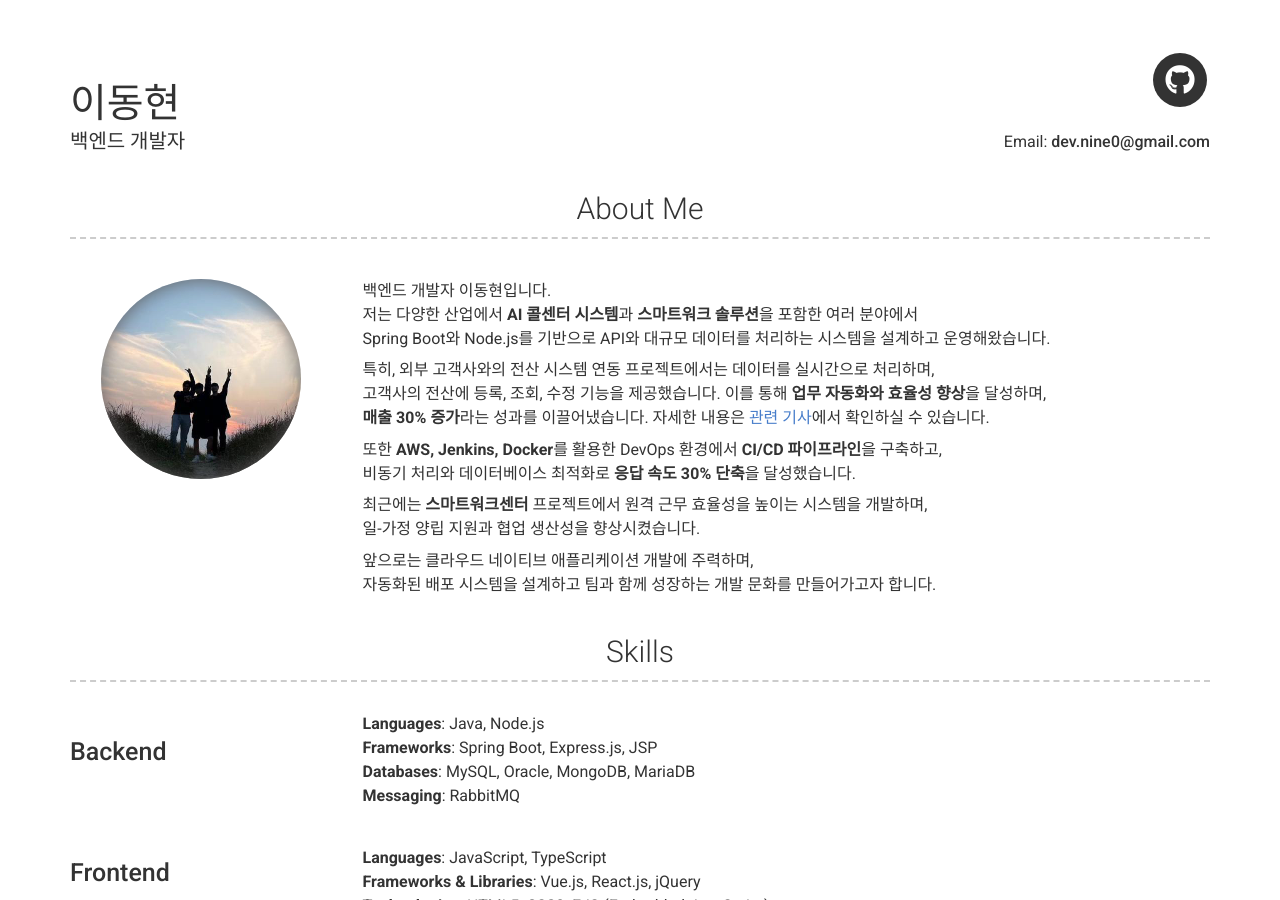
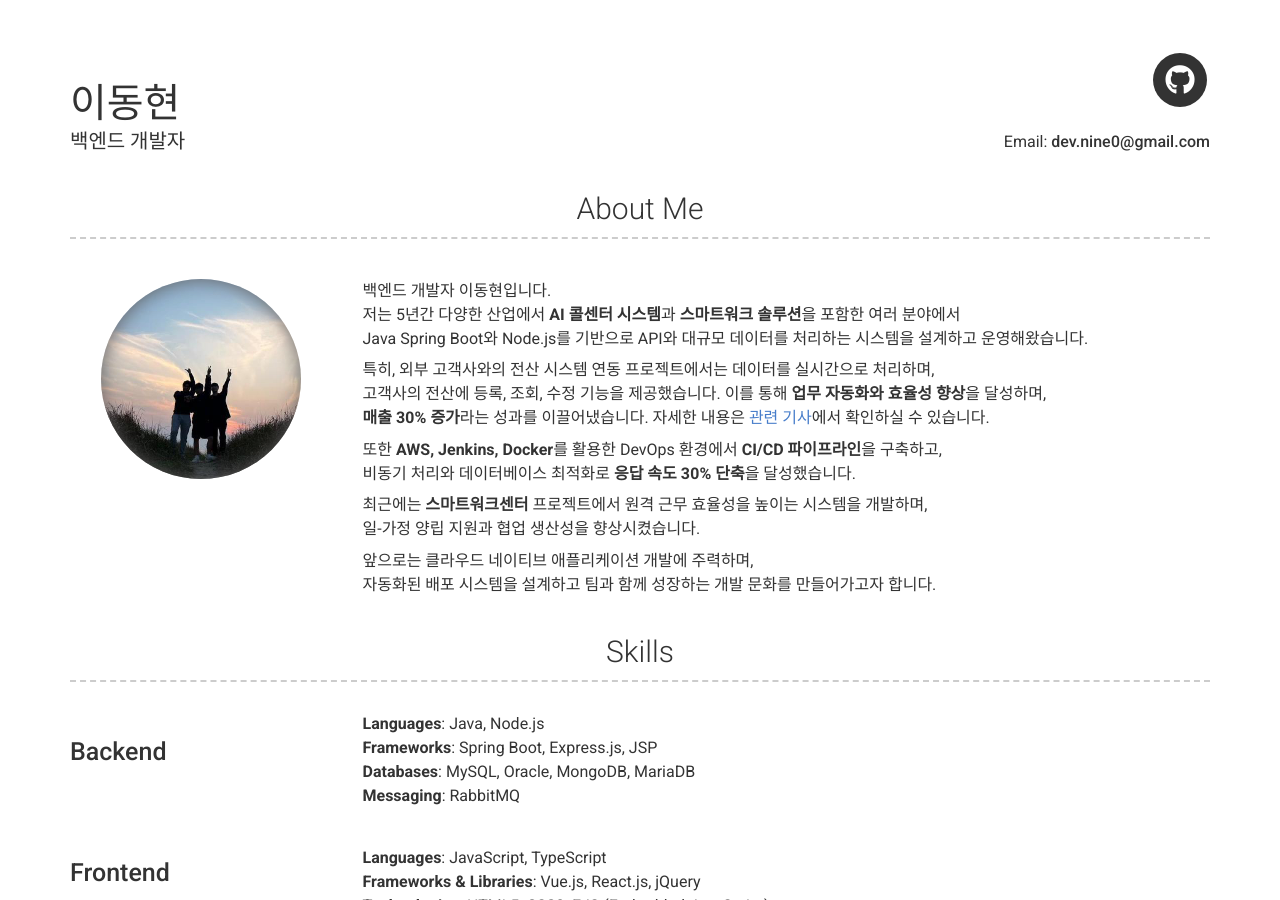
Before and after one commit to devnine-codes/devnine-codes.github.io, a Jekyll site: the page built from index.md, in a window 1280 px wide and 900 px high. Built offline with Jekyll 4.4.1, drawn with Linux system fonts in a browser that asks for light colours; nearby versions of some CDN libraries.

Commit message:
About 수정

```diff
--- a/_config.yml
+++ b/_config.yml
@@ -53,8 +53,8 @@ github_username:  devnine-codes
 about_profile_image: images/profile.jpeg
 about_content: | # this will include new lines to allow paragraphs
   백엔드 개발자 이동현입니다.
-  저는 다양한 산업에서 **AI 콜센터 시스템**과 **스마트워크 솔루션**을 포함한 여러 분야에서
-  Spring Boot와 Node.js를 기반으로 API와 대규모 데이터를 처리하는 시스템을 설계하고 운영해왔습니다.
+  저는 5년간 다양한 산업에서 **AI 콜센터 시스템**과 **스마트워크 솔루션**을 포함한 여러 분야에서
+  Java Spring Boot와 Node.js를 기반으로 API와 대규모 데이터를 처리하는 시스템을 설계하고 운영해왔습니다.
 
   특히, 외부 고객사와의 전산 시스템 연동 프로젝트에서는 데이터를 실시간으로 처리하며,
   고객사의 전산에 등록, 조회, 수정 기능을 제공했습니다. 이를 통해 **업무 자동화와 효율성 향상**을 달성하며,
```
